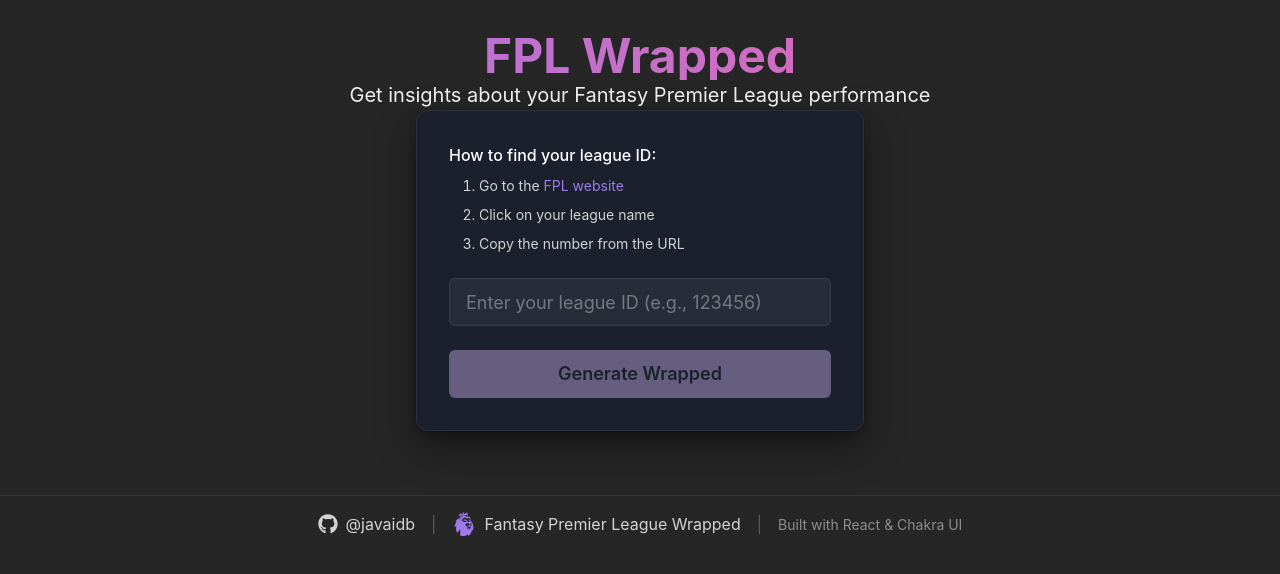
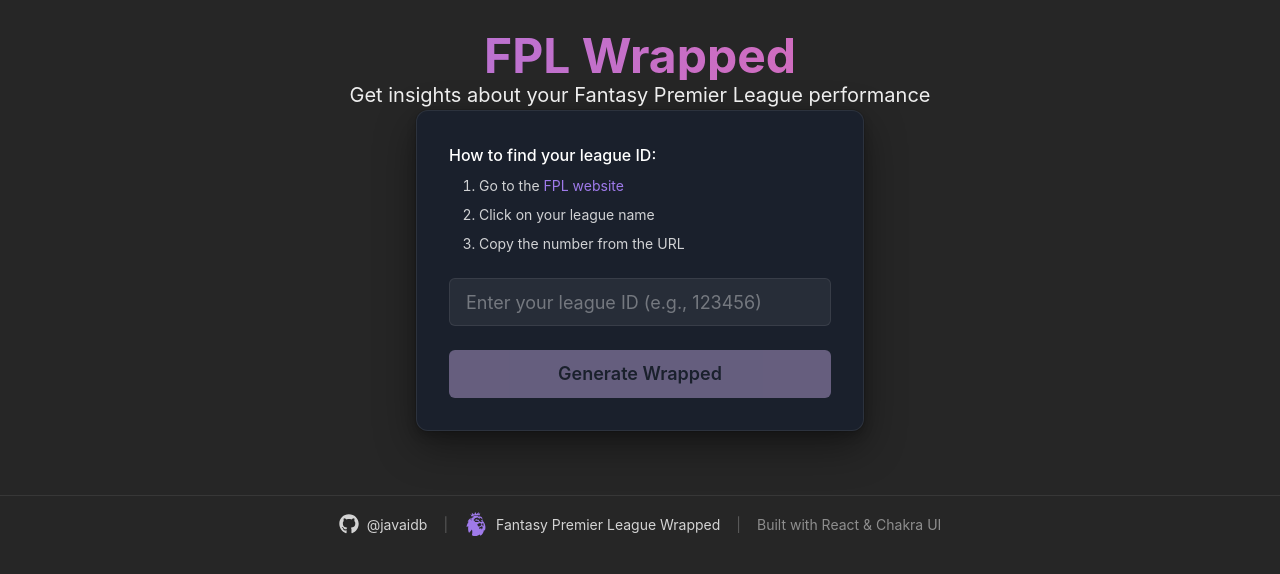
Before and after one commit to javaidb/fpl-wrapped, a React (Vite) app: page / in a window 1280 px wide. Shown: the top 574 px of the page. Built offline with nearby package versions, Linux system fonts and the light colour scheme.

Commit message:
Minor adjustments

```diff
--- a/src/components/Footer.tsx
+++ b/src/components/Footer.tsx
@@ -4,14 +4,22 @@
 
 const BACKGROUND_COLOR = 'rgb(38, 38, 38)';
 
-const Footer = () => {
+interface FooterProps {
+  isPdf?: boolean;
+}
+
+const Footer: React.FC<FooterProps> = ({ isPdf = false }) => {
+  const textSize = isPdf ? 'xs' : 'sm';
+  const iconSize = isPdf ? 4 : 5;
+  const py = isPdf ? 2 : 4;
+
   return (
     <Box
       as="footer"
       bg={BACKGROUND_COLOR}
       borderTop="1px"
       borderColor="whiteAlpha.200"
-      py={4}
+      py={py}
       position="relative"
       mt={8}
     >
@@ -31,20 +39,20 @@
             color="whiteAlpha.800"
             _hover={{ color: 'white' }}
           >
-            <Icon as={FaGithub} boxSize={5} mr={2} />
-            <Text>@javaidb</Text>
+            <Icon as={FaGithub} boxSize={iconSize} mr={2} />
+            <Text fontSize={textSize}>@javaidb</Text>
           </Link>
 
-          <Text color="whiteAlpha.400" display={{ base: 'none', md: 'block' }}>|</Text>
+          <Text color="whiteAlpha.400" display={{ base: 'none', md: 'block' }} fontSize={textSize}>|</Text>
 
           <Stack direction="row" spacing={2} align="center">
-            <Icon as={SiPremierleague} boxSize={6} color="purple.400" />
-            <Text color="whiteAlpha.800">Fantasy Premier League Wrapped</Text>
+            <Icon as={SiPremierleague} boxSize={iconSize + 1} color="purple.400" />
+            <Text color="whiteAlpha.800" fontSize={textSize}>Fantasy Premier League Wrapped</Text>
           </Stack>
 
-          <Text color="whiteAlpha.400" display={{ base: 'none', md: 'block' }}>|</Text>
+          <Text color="whiteAlpha.400" display={{ base: 'none', md: 'block' }} fontSize={textSize}>|</Text>
 
-          <Text fontSize="sm" color="whiteAlpha.600">
+          <Text fontSize={textSize} color="whiteAlpha.600">
             Built with React & Chakra UI
           </Text>
         </Stack>
```
Also changed, not shown: vite.config.ts (line endings or trailing spaces).
